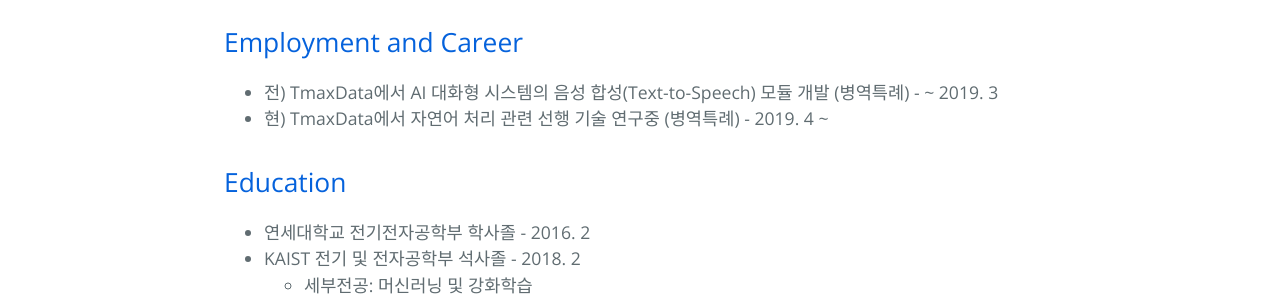
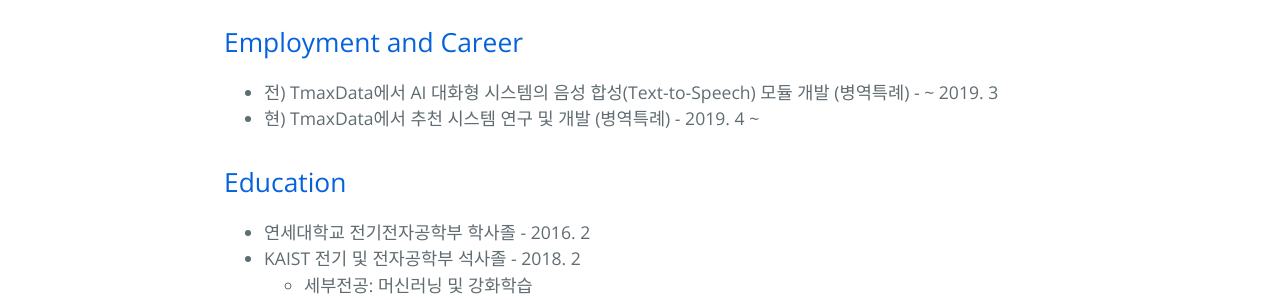
Before and after one commit to hcnoh/hcnoh.github.io, a Jekyll site: the page built from about.md, in a window 1280 px wide. Shown: the part 978-1278 px from the top of the page. Built offline with Jekyll 4.4.1, drawn with Linux system fonts in a browser that asks for light colours.

Commit message:
Update about.md

```diff
--- a/about.md
+++ b/about.md
@@ -10,7 +10,7 @@
 
 ## Employment and Career
 - 전) TmaxData에서 AI 대화형 시스템의 음성 합성(Text-to-Speech) 모듈 개발 (병역특례) - ~ 2019. 3
-- 현) TmaxData에서 자연어 처리 관련 선행 기술 연구중 (병역특례) - 2019. 4 ~
+- 현) TmaxData에서 추천 시스템 연구 및 개발 (병역특례) - 2019. 4 ~
 
 ## Education
 - 연세대학교 전기전자공학부 학사졸 - 2016. 2
```
